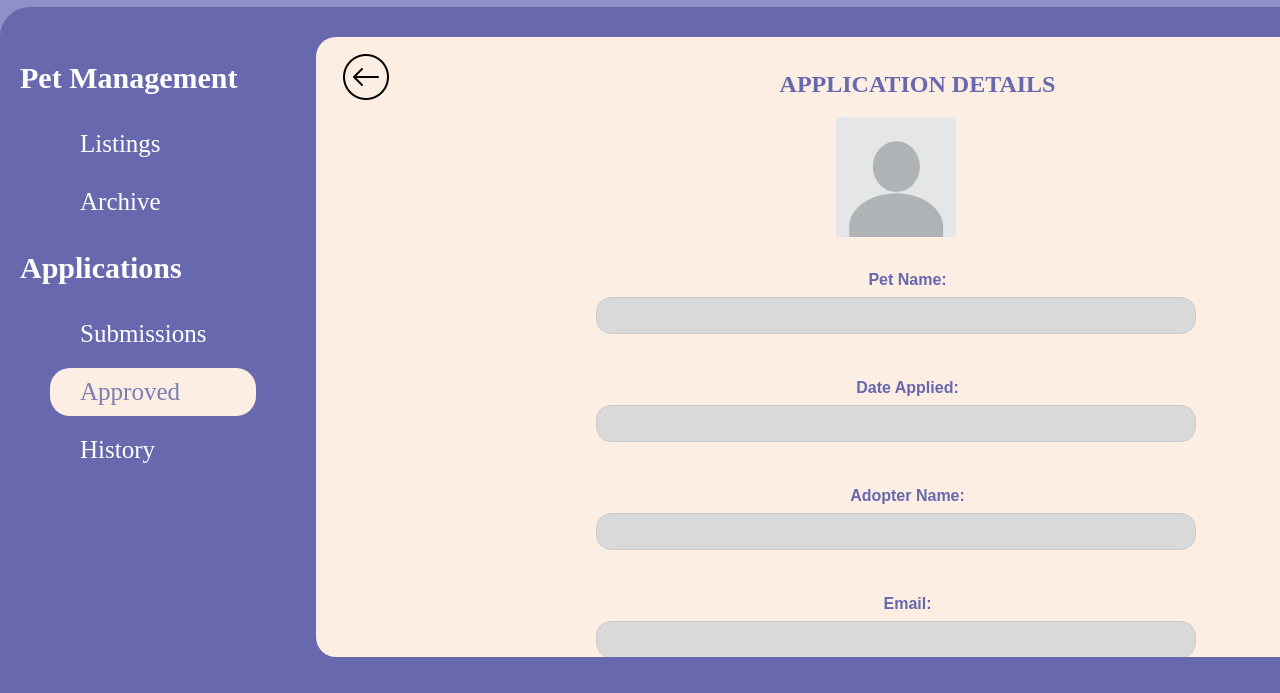
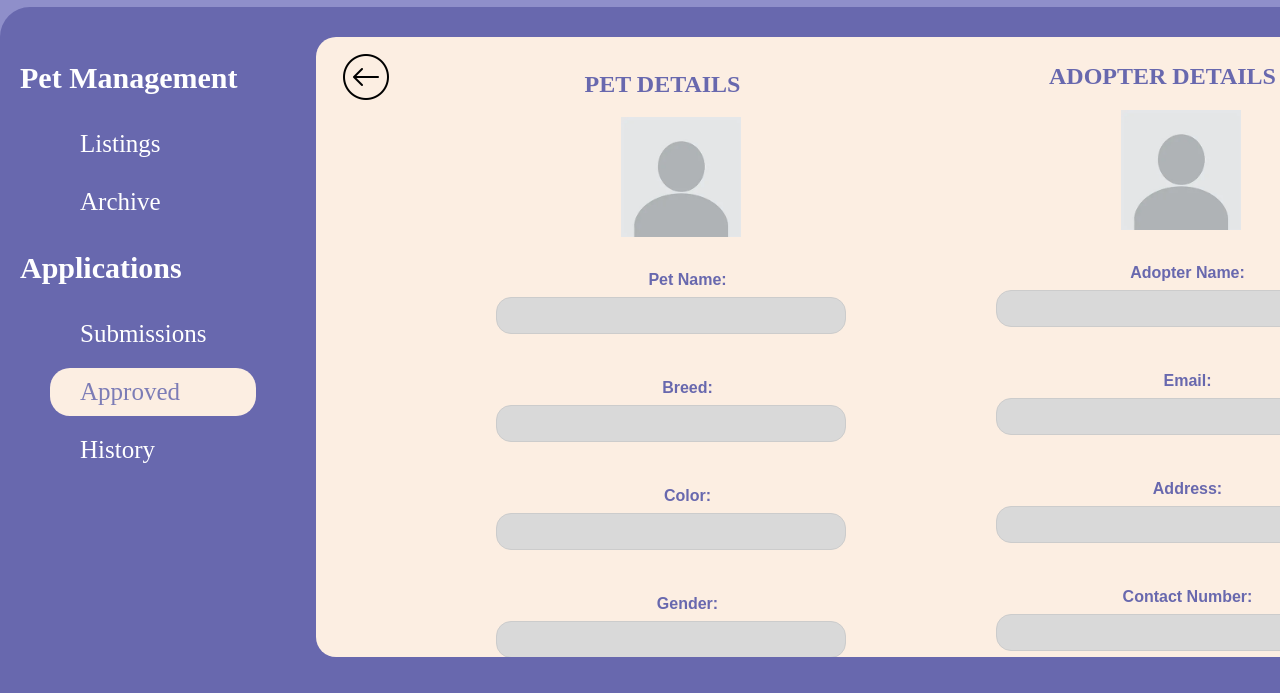
Before and after one commit to jamestorrevillas/Shelter-web-app, a website with bundled scripts: page public/pages/pending-application-details.html in a window 1280 px wide. Shown: the part 107-800 px from the top of the page. Built offline with nearby package versions, Linux system fonts and the light colour scheme; no server answers.

Commit message:
sdsdsdsdsds

```diff
--- a/public/css/style_dashboard.css
+++ b/public/css/style_dashboard.css
@@ -962,8 +962,16 @@ thead th {
 #applicationdet h2{
     margin-right: 80px;
 }
-#appdet input[type="text"] {
-    width: 350px; /* Adjust the width as per your requirement */
+#appdet input[type="text"],
+#appdet input[type="date"],
+#appdet input[type="number"] {
+    width: 350px;
+    text-align: center;/* Adjust the width as per your requirement */
+}
+#applicationdet input[type="text"],
+#applicationdet input[type="date"],
+#applicationdet input[type="number"] {
+    text-align: center;/* Adjust the width as per your requirement */
 }
 #appdet label{
     margin-right: -160px;
@@ -982,8 +990,11 @@ thead th {
     margin-left: 500px;
 } */
 
-#adopterdet input[type="text"] {
-    width: 350px; /* Adjust the width as per your requirement */
+#adopterdet input[type="text"],
+#adopterdet input[type="date"],
+#adopterdet input[type="number"] {
+    width: 350px;
+    text-align: center; /* Adjust the width as per your requirement */
 }
 #historydet{
     margin-top: -90px;
--- a/public/pages/pending-application-details.html
+++ b/public/pages/pending-application-details.html
@@ -39,38 +39,61 @@
          <div class="mainpage2">
              <div id="setting-section">
                 <section id="application-details">
-
                     <div id="back-btn">
-                        <a href="./pendings.html">
+                        <a href="./applications.html">
                             <img src="../images/icons8-back-button-50.png" id="backbtn">
                         </a>
                     </div>
 
-                    <div id="pendingsdet">
-                    <h2>APPLICATION DETAILS</h2>
+            <div id="appdet">
+                    <h2>PET DETAILS</h2>
 
-                 <div id="pendingdetails">
-                    <div id="pets-profile">
+                    <div id="pet-profile">
                         <img src="../images/default_profile_picture.png" id="pet_profile">
                     </div>
 
                     <label for="PetName">Pet Name:</label>
                     <input type="text" id="PetName" name="PetName" readonly>
 
-                    <label for="DateApplied">Date Applied:</label>
-                    <input type="text" id="DateApplied" name="DateApplied" readonly>
+                    <label for="PetType">Breed:</label>
+                    <input type="text" id="PetType" name="PetType" readonly>
+
+                    <label for="PetColor">Color:</label>
+                    <input type="text" id="PetColor" name="PetColor" readonly>
+
+                    <label for="PetGender">Gender:</label>
+                    <input type="text" id="PetGender" name="PetGender" readonly>
+
+
+                </div>
+                <div id="adopterdet">
+                    <h2>ADOPTER DETAILS</h2>
+
+                    <div id="pet-profile">
+                        <img src="../images/default_profile_picture.png" id="pet_profile">
+                    </div>
 
                     <label for="AdopterName">Adopter Name:</label>
                     <input type="text" id="AdopterName" name="AdopterName" readonly>
 
-                    <label for="ShelterEmail">Email:</label>
-                    <input type="text" id="ShelterEmail" name="ShelterEmail" readonly>
+                    <label for="AdopterEmail">Email:</label>
+                    <input type="text" id="AdopterEmail" name="AdopterEmail" readonly>
 
-                    <label for="Address">Address:</label>
-                    <input type="text" id="Address" name="Address" readonly>
+                    <label for="AdopterAddress">Address:</label>
+                    <input type="text" id="AdopterAddress" name="AdopterAddress" readonly>
 
-                    <label for="ContactNumber">Contact Number:</label>
-                    <input type="text" id="ContactNumber" name="ContactNumber" readonly>
+                    <label for="AdopterNumber">Contact Number:</label>
+                    <input type="text" id="AdopterNumber" name="AdopterNumber" readonly>
+
+
+                </div>
+                <div id="applicationdet">
+                    <h2>APPLICATION DETAILS</h2>
+
+
+
+                    <label for="DateApplied">Date Applied:</label>
+                    <input type="text" id="DateApplied" name="DateApplied" readonly>
 
                     <label for="Reason">Reason:</label>
                     <input type="text" id="Reason" name="Reason" readonly>
@@ -83,6 +106,9 @@
                         <button id="cancelButton" onclick="cancelButton()">CANCEL APPROVAL</button>
 
                     </div>
+
+                </div>
+
                 </section>
             </div>
         </div>
```
Also changed, not shown: public/pages/history-application-details.html (+38 -12 lines).
